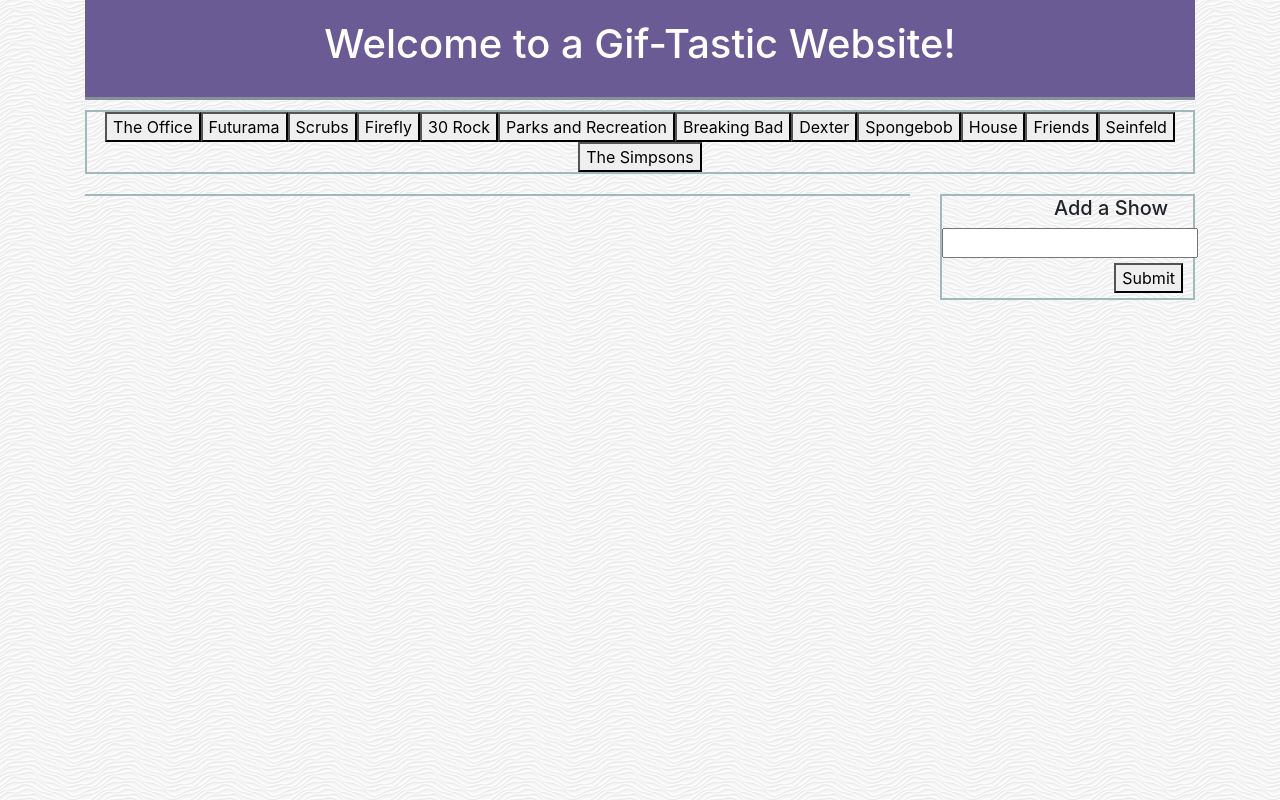
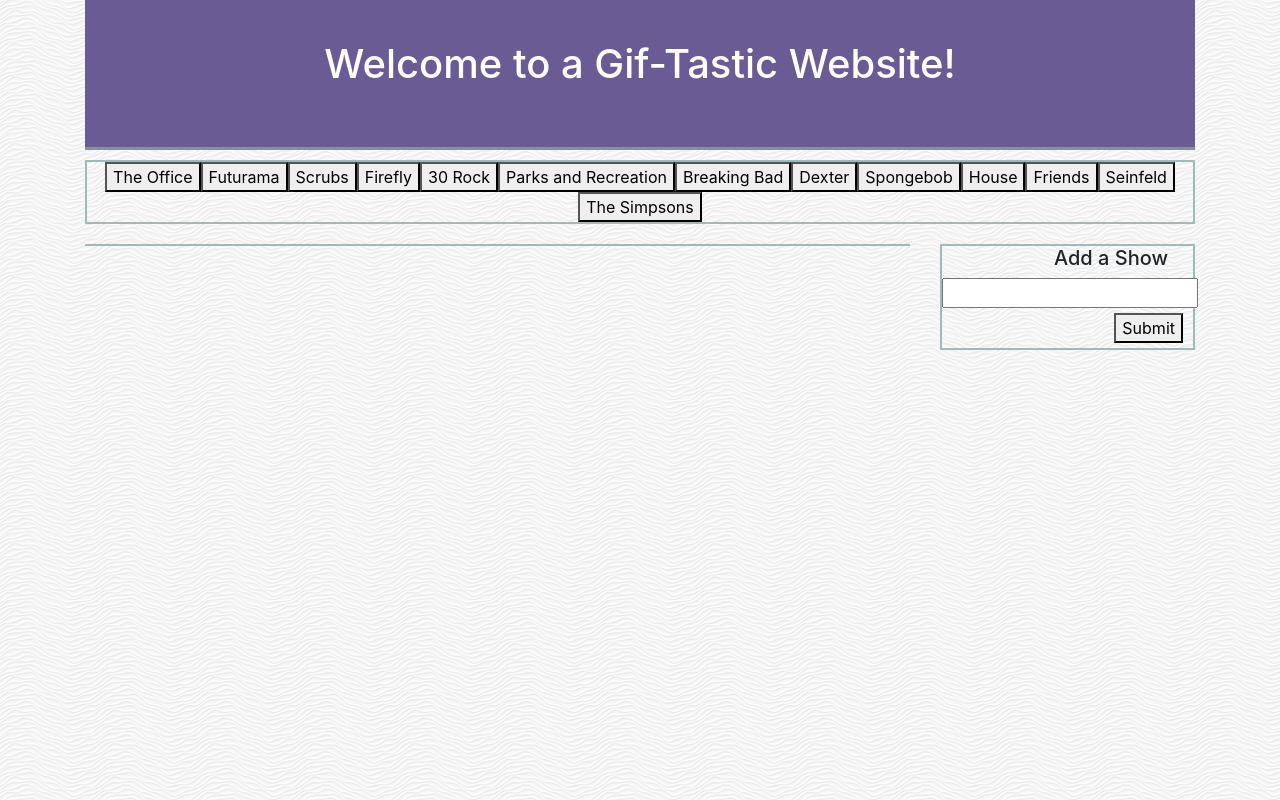
Before and after one commit to gardgeoff95/GifTastic-HW, a plain HTML site: page index.html in a window 1280 px wide. Drawn offline with Linux system fonts and the light colour scheme.

Commit message:
Larger Header

```diff
--- a/assets/css/style.css
+++ b/assets/css/style.css
@@ -11,10 +11,10 @@ body{
 header{
     background-color: #6b5b95;
     text-align: center;
-    height: 100px;
+    height: 150px;
     color: white;
 
-    padding-top: 20px;
+    padding-top: 40px;
     border-bottom: 3px solid #878f99;
 }
 
--- a/assets/js/main.js
+++ b/assets/js/main.js
@@ -36,7 +36,7 @@ $(document).ready(function () {
             url: queryURL,
             method: "GET"
         }).then(function (response) {
-            //empties Gif div so there's no overlapping gifs
+            //empties gif div so there's no overlapping gifs
             $("#gifs").empty();
 
             //variable for easy access reponse referencing
@@ -63,8 +63,6 @@ $(document).ready(function () {
 
 
             }
-
-
 
         })
 
```
Also changed, not shown: index.html (+3 -0 lines).
